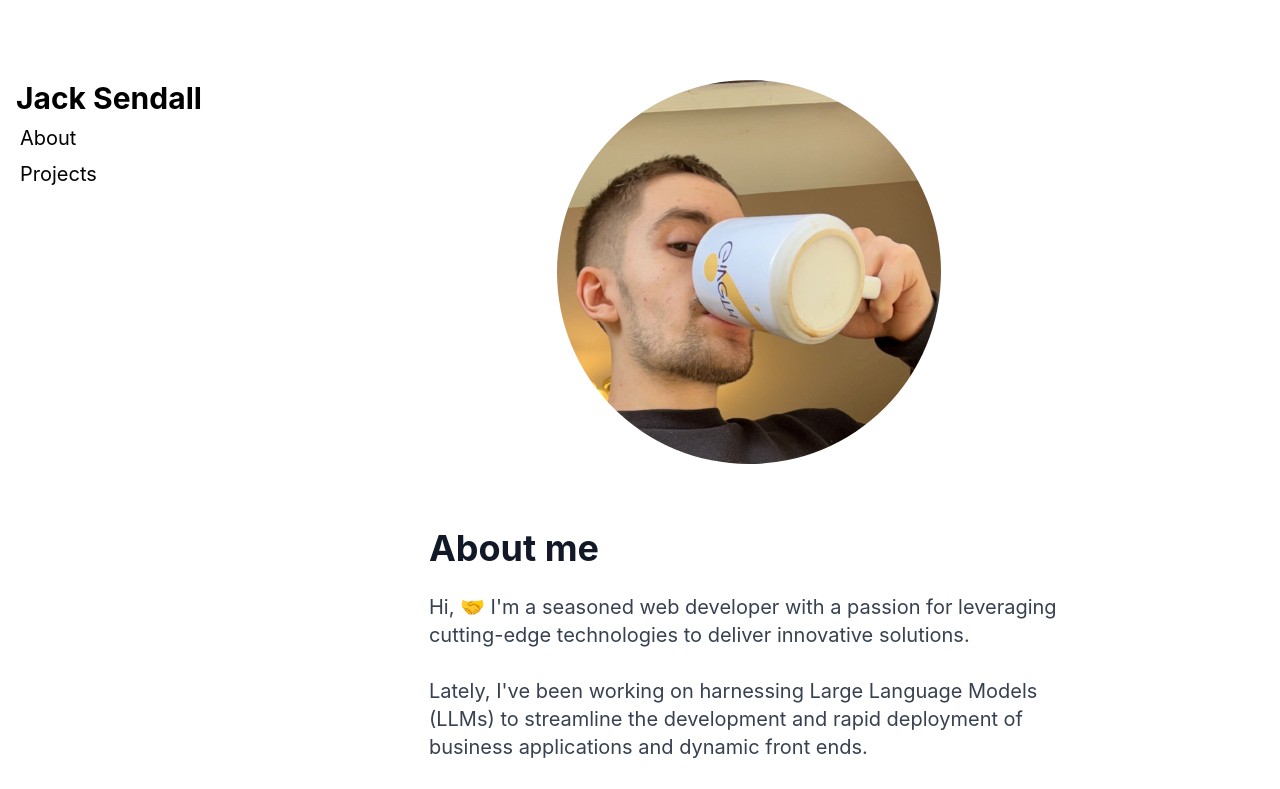
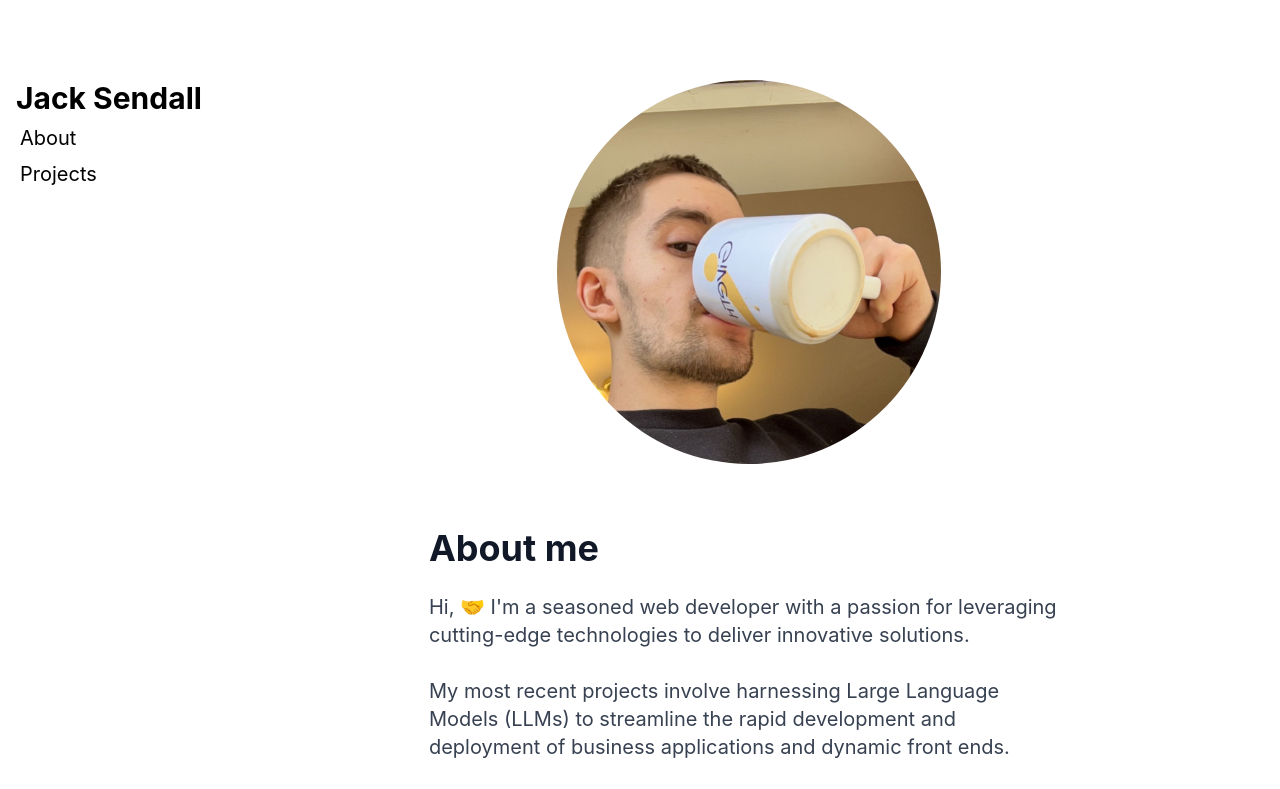
Before and after one commit to jaxnalia/jack.sbs, a SvelteKit app in the folder app/: page / in a window 1280 px wide. Shown: the top 789 px of the page. Built offline with nearby package versions, Linux system fonts and the light colour scheme.

Commit message:
edit about

```diff
--- a/app/src/routes/+page.svelte
+++ b/app/src/routes/+page.svelte
@@ -42,7 +42,7 @@ const timelineItems = [
     <div class="">
         <h1 class="mb-0 mt-8 font-bold">About me</h1>
         <p class="text-xl">
-          Hi, 🤝 I'm a seasoned web developer with a passion for leveraging cutting-edge technologies to deliver innovative solutions. <br><br> Lately, I've been working on harnessing Large Language Models (LLMs) to streamline the development and rapid deployment of business applications and dynamic front ends.
+          Hi, 🤝 I'm a seasoned web developer with a passion for leveraging cutting-edge technologies to deliver innovative solutions. <br><br> My most recent projects involve harnessing Large Language Models (LLMs) to streamline the rapid development and deployment of business applications and dynamic front ends.
         </p>
 
         <p class="text-xl">
```
